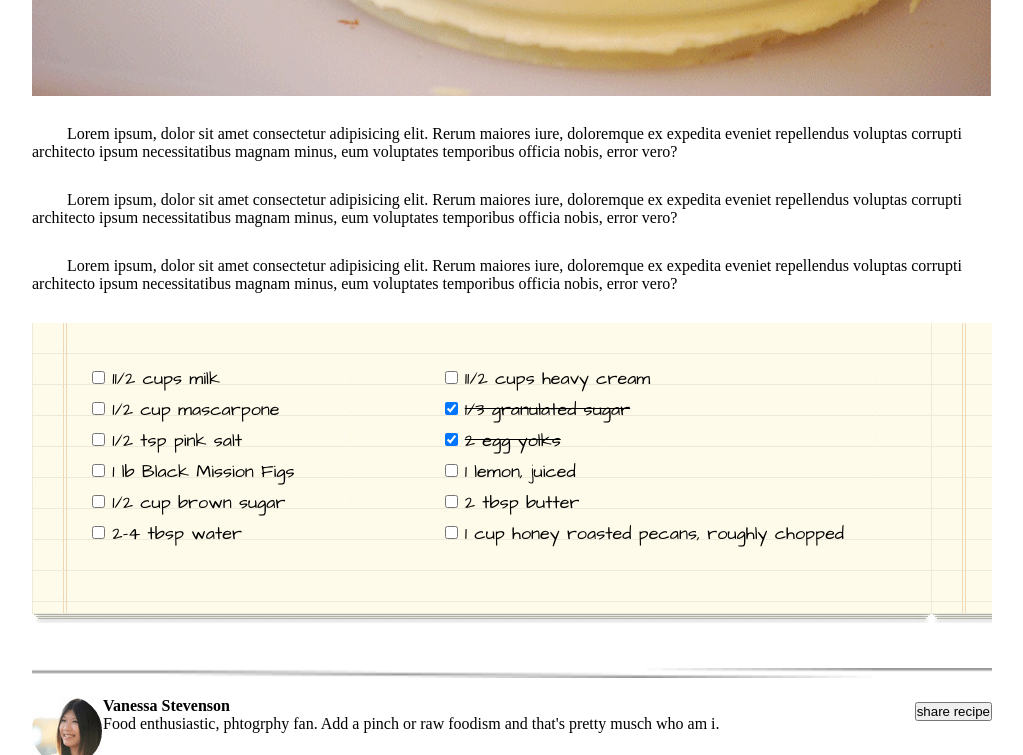
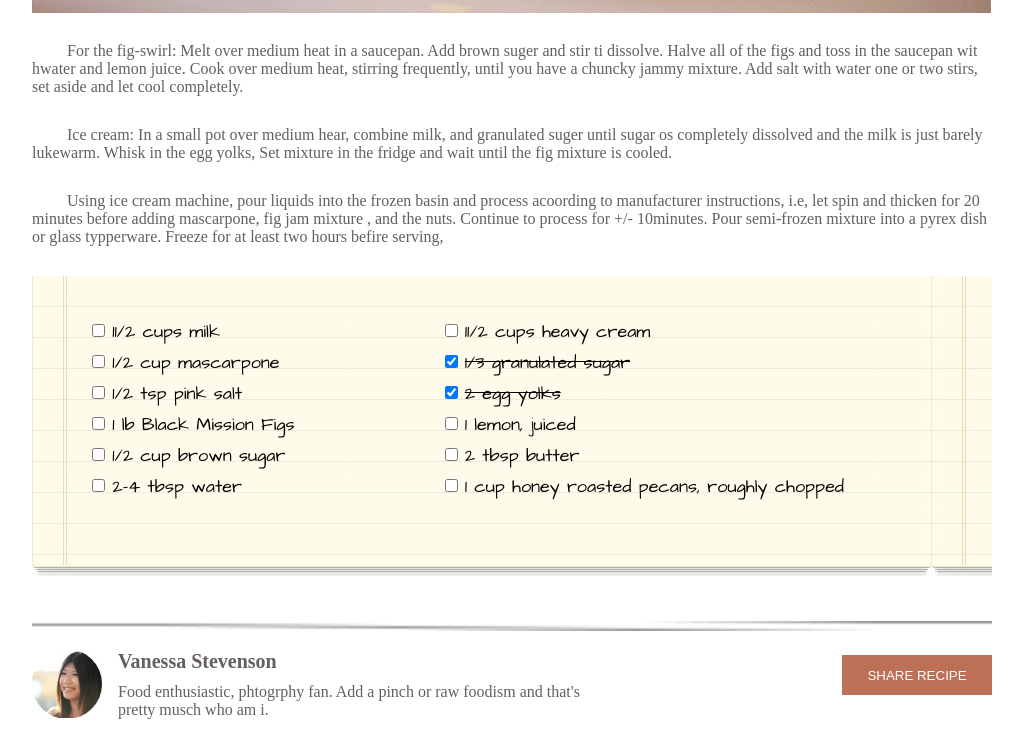
Before and after one commit to ibrahimBanat/chocolate-pizza, a plain HTML site: page index.html in a window 1280 px wide. Shown: the part 850-1605 px from the top of the page, without its empty margins (128-1151 px from the left). Drawn offline with Linux system fonts and the light colour scheme.

Commit message:
adding more styles

```diff
--- a/css/style.css
+++ b/css/style.css
@@ -33,9 +33,7 @@ img:nth-child(6) {
     margin-right: 10px;
 }
 
-header {margin-top: 33px;
 
-}
 
 .left-side img {
     float: left;
@@ -52,9 +50,13 @@ header {margin-top: 33px;
 main div {
     width: 100%;
     margin-top: 15px;
-    margin-bottom: 30px;
+    margin-bottom: -20px;
     height: 100px;
 
+}
+main div p {
+    color: lightgray;
+    text-transform: uppercase;
 }
 /* main div div {
     width: 50%;
@@ -65,6 +67,9 @@ main div {
     width: 50%;
     display:inline;
     float:left;
+}
+.heading h2 {
+    font-size: 34px;
 }
 
 .print {
@@ -100,6 +105,7 @@ main div {
     margin-top: 25px;
     width: 100%;
     margin-bottom: 30px;
+    color: #655f5f;
 }
 
 .check__list {
@@ -119,6 +125,16 @@ main div {
 
 .info-bot-avatar {
     float: left;
+    margin-right: 15px;
+}
+.info-bot div h4 {
+    font-size: 20px;
+    margin-bottom: 10px;
+    color: #655f5f;
+}
+.info-bot div p {
+    width: 500px;
+    color:#655f5f;
 }
 .info-bot div div {
     float: left;
@@ -128,6 +144,13 @@ main div {
 .info-bot button {
     float: right;
     margin-top: 5px;
+    background-color: #BC7056;
+    width: 150px;
+    height: 40px;
+    color: white;
+    border: 1px solid transparent;
+    text-transform: uppercase;
+    padding: 10px 10px;
 
 }
 .info-bot {
@@ -174,6 +197,8 @@ footer {
 .rights {
     text-align: center;
     margin-bottom: 50px;
+    margin-top: 20px;
+    color: #999999;
 }
 
 .left-side-checklist {
--- a/index.html
+++ b/index.html
@@ -39,7 +39,7 @@
       <div>
         <div class="heading">
           <h2>Choclate Pizza</h2>
-          <p>Posted on 15 /Dec /2013 disert</p>
+          <p>Posted on 15 Dec 2013 desserts</p>
         </div>
         <div class="print">
           <img src="./assets/print-icon.png" alt="" />
@@ -52,22 +52,17 @@
   <section class="par">
     <img src="./assets/choco-pizza.png" alt="" class="choco"/>
     <p>
-      Lorem ipsum, dolor sit amet consectetur adipisicing elit. Rerum maiores
-      iure, doloremque ex expedita eveniet repellendus voluptas corrupti
-      architecto ipsum necessitatibus magnam minus, eum voluptates temporibus
-      officia nobis, error vero?
+     For the fig-swirl: Melt over medium heat in a saucepan. Add brown suger and stir ti dissolve.
+      Halve all of the figs and toss in the saucepan wit hwater and lemon juice. Cook over medium heat, stirring frequently,
+      until you have a chuncky jammy mixture. Add salt with water one or two stirs, set aside and let cool completely.
     </p>
     <p>
-      Lorem ipsum, dolor sit amet consectetur adipisicing elit. Rerum maiores
-      iure, doloremque ex expedita eveniet repellendus voluptas corrupti
-      architecto ipsum necessitatibus magnam minus, eum voluptates temporibus
-      officia nobis, error vero?
+      Ice cream: In a small pot over medium hear, combine milk, and granulated suger until sugar os completely dissolved and the milk is just barely lukewarm.
+      Whisk in the egg yolks, Set mixture in the fridge and wait until the fig mixture is cooled.
     </p>
     <p>
-      Lorem ipsum, dolor sit amet consectetur adipisicing elit. Rerum maiores
-      iure, doloremque ex expedita eveniet repellendus voluptas corrupti
-      architecto ipsum necessitatibus magnam minus, eum voluptates temporibus
-      officia nobis, error vero?
+      Using ice cream machine, pour liquids into the frozen basin and process acoording to manufacturer instructions, i.e, let spin and thicken for 20 minutes before adding mascarpone, fig jam mixture
+      , and the nuts. Continue to process for +/- 10minutes. Pour semi-frozen mixture into a pyrex dish or glass typperware. Freeze for at least two hours befire serving,
     </p>
   </section>
   <section class="check__list">
```
